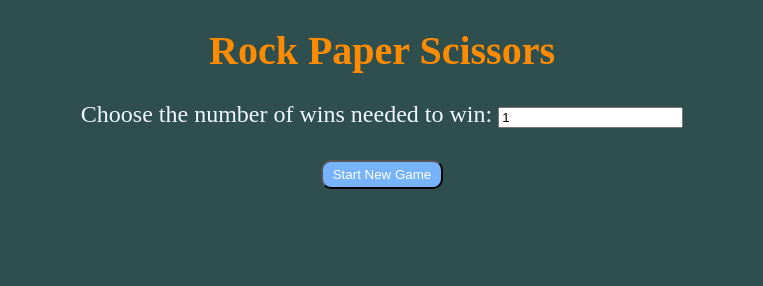
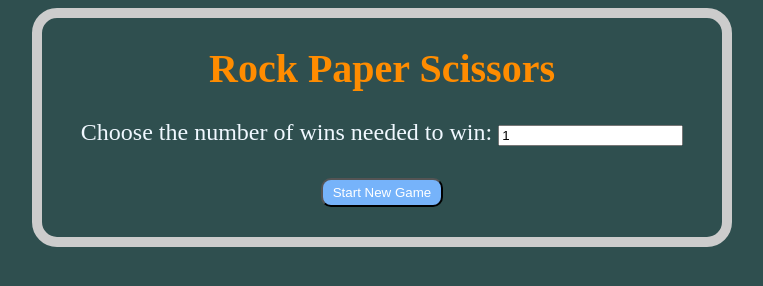
Before and after one commit to teemuteekkari/RockPaperScissors, a plain HTML site: page index.html in a window 1280 px wide. Shown: the whole page, without its empty margins (258-1021 px from the left). Drawn offline with nearby package versions, Linux system fonts and the light colour scheme.

Commit message:
add nice border

```diff
--- a/css/style.css
+++ b/css/style.css
@@ -14,6 +14,8 @@ h1, h3 {
 .container {
     width: 680px;
     margin: auto;
+    border: 10px solid #ccc !important;
+    border-radius: 25px;
 }
 
 .text-container {
```
